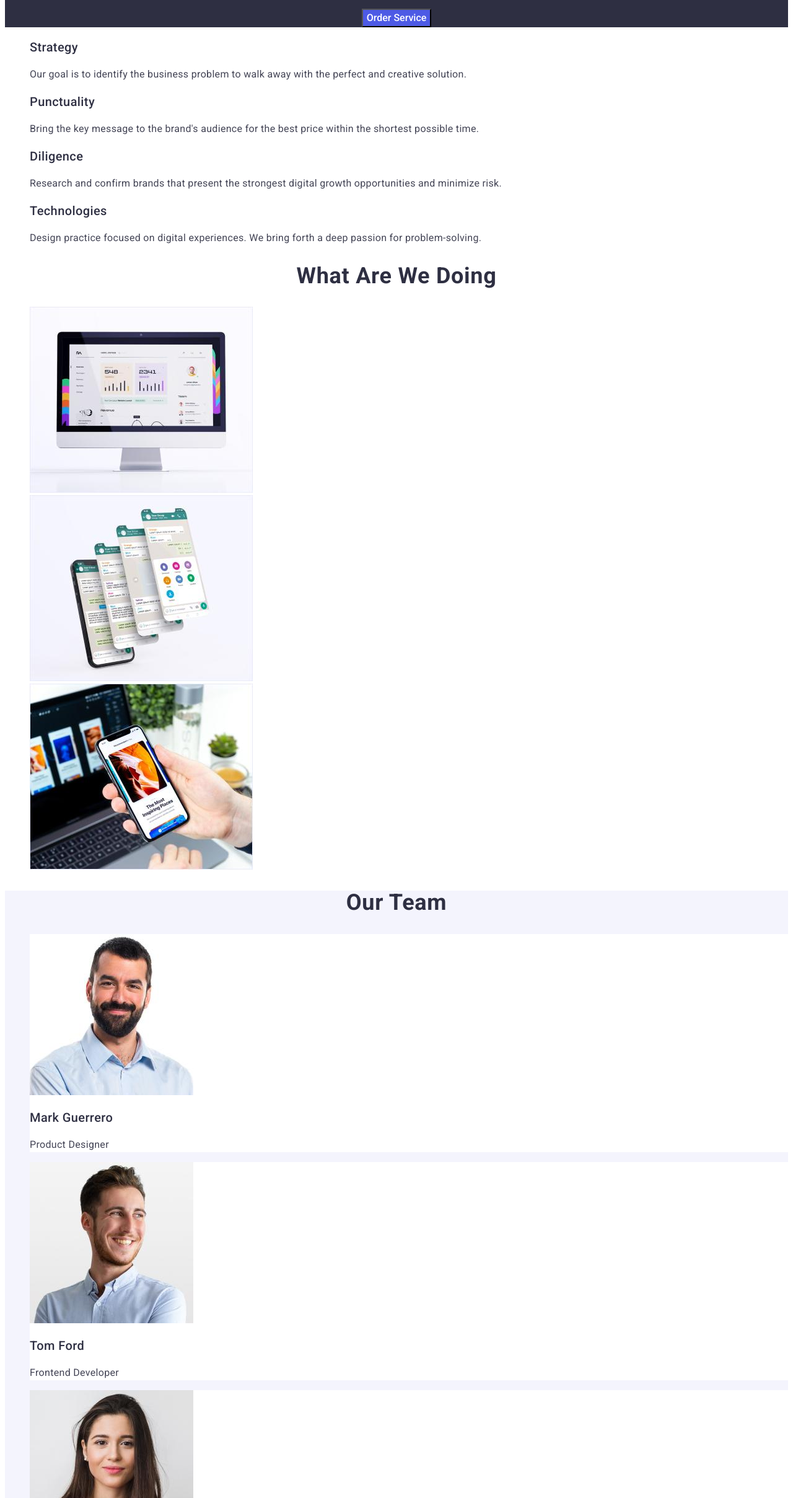
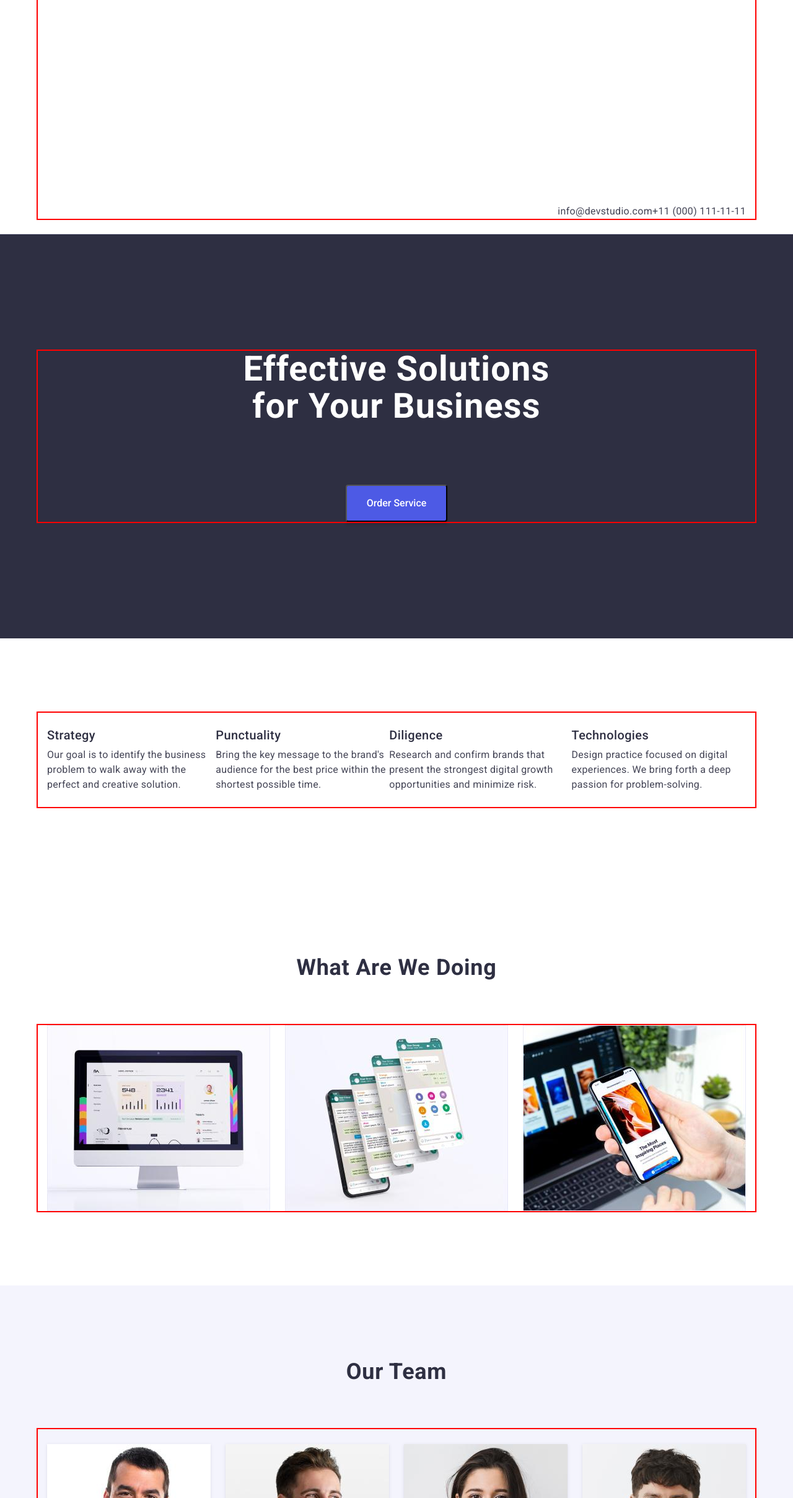
Before and after one commit to Alinapikalova/goit-markup-hw-03, a plain HTML site: page index.html in a window 1280 px wide. Shown: the part 383-2800 px from the top of the page at 62% size. Drawn offline with nearby package versions, Linux system fonts and the light colour scheme.

Commit message:
start new work with webstudio and portfolio
start new list work with
add new classes, margin, padding, border, add div with .container. Started add new flexes

```diff
--- a/css/styles.css
+++ b/css/styles.css
@@ -7,7 +7,36 @@
     --active-ocean: #404BBF;
     --back-cloud: #F4F4FD;
     --cornflower: #E7E9FC;
+    --outline-color: red;
+
   }
+html {
+    box-sizing: border-box;
+}
+*,
+*::before,
+*::after {
+    box-sizing: inherit;
+}
+  /* обнулили автоматичні маржин і падінг*/
+p,
+h1,
+h2,
+h3,
+h4,
+h5,
+h6 {
+    margin: 0;
+}
+ul {
+    margin: 0;
+    padding-left: 0;
+  }
+img {
+    display: block;
+    max-width: 100%;
+    height: auto;
+}
 .dots {
     list-style: none;
 }
@@ -20,6 +49,22 @@ body {
     font-family: 'Roboto', sans-serif;
     font-weight: 400;
 }
+.container {
+    max-width: 1158px;
+    padding: 0 15px;
+    margin: 0 auto;
+    outline: 2px solid var(--outline-color);
+}
+.page-header {
+    border-bottom: 1px solid var(--cornflower);
+    padding-top: 24px;
+    padding-bottom: 24px;
+    margin: 0 auto;
+}
+.wrap-header {
+    display: flex;
+    justify-content: flex-start;
+}
 .logo-header {
     color: var(--main-navy);
     font-family: 'Raleway', sans-serif;
@@ -28,6 +73,7 @@ body {
     line-height: 1.33;
     letter-spacing: 0.03em;
     text-transform: uppercase;
+    margin-bottom: 76px;
 }
 .accent {
     color: var(--logo-iris);
@@ -35,6 +81,7 @@ body {
 .site-nav {
     color: var(--main-navy);
     background-color: var(--main-white);
+    margin-bottom: 332px;
 }
 .nav-link {
     font-weight: 500;
@@ -42,6 +89,7 @@ body {
     line-height: 1.5;
     letter-spacing: 0.02em;
     color: var(--main-navy);
+    margin-bottom: 40px;
 
 }
 .nav-link:hover {
@@ -55,6 +103,12 @@ body {
     color: var(--text-slate);
     background-color: var(--main-white);
     font-style: normal;
+    margin-top: 332px;
+}
+.wrap-adress {
+    display: flex;
+    justify-content: flex-end;
+    align-items: center;
 }
 .contact-link {
     color: var(--text-slate);
@@ -62,6 +116,7 @@ body {
     font-size: 16px;
     line-height: 1.5;
     letter-spacing: 0.02em;
+    margin-bottom: 40px;
 }
 .contact-link:hover {
     color: var(--active-ocean);
@@ -73,12 +128,15 @@ body {
     background-color: var(--main-navy);
     color: var(--main-white);
     text-align: center;
+    padding-top: 188px;
+    padding-bottom: 188px;
 }
 .block-title {
     font-weight: 700;
     font-size: 56px;
     line-height: 1.07;
     letter-spacing: 0.02em;
+    margin-bottom: 48px;
 
 }
 .button {
@@ -89,6 +147,10 @@ body {
     font-size: 16px;
     line-height: 1.5;
     cursor: pointer;
+    margin-top: 48px;
+    padding: 16px 32px 16px 32px;
+    box-shadow: 0px 4px 4px rgba(0, 0, 0, 0.15);
+    border-radius: 4px;
 }
 .button:hover {
     color: var(--main-white);
@@ -113,18 +175,39 @@ body {
     clip-path: inset(100%);
     clip: rect(0 0 0 0);
     overflow: hidden;
-  }
-.title {
+}
+.block-specifics {
+    padding-top: 120px;
+    padding-bottom: 120px;
+}
+.wrap-specifics {
+    display: flex;
+    justify-content: space-between;
+}
+.specifics-card {
+    margin-bottom: 24px;
+    margin-top: 24px;
+}
+.title-specifics {
     font-weight: 500;
     font-size: 20px;
     line-height: 1.2;
     letter-spacing: 0.02em;
+    margin-bottom: 8px;
 }
-.text-element {
+.text-specifics {
     font-size: 16px;
     line-height: 1.5;
     letter-spacing: 0.02em;
     color: var(--text-slate);
+    margin-top: 8px;
+}
+.wrap-photos {
+    display: flex;
+    justify-content: space-between;
+}
+.item-photos {
+    width: 360px;
 }
 .title-section {
     font-weight: 700;
@@ -133,17 +216,52 @@ body {
     text-align: center;
     letter-spacing: 0.02em;
     text-transform: capitalize;
+    margin-bottom: 72px;
 }
 .team {
     background-color: var(--back-cloud);
+    padding-top: 120px;
+    margin-bottom: 0;
+
+}
+.wrap-team {
+    display: flex;
+    justify-content: space-between;
 }
 .team-card {
     color: var(--main-navy);
     background-color: var(--main-white);
+    width: 264px;
+    margin-top: 24px;
+    margin-bottom: 24px;
+    box-shadow: 0px 1px 6px rgba(46, 47, 66, 0.08), 0px 1px 1px rgba(46, 47, 66, 0.16), 0px 2px 1px rgba(46, 47, 66, 0.08);
+    border-radius: 0px 0px 4px 4px;
+}
+.card-content {
+    padding: 32px 16px 32px 16px;
+}
+.title-team {
+    font-weight: 500;
+    font-size: 20px;
+    line-height: 1.2;
+    letter-spacing: 0.02em;
+    margin-top: 32px;
+    margin-bottom: 8px;
+}
+
+.text-team {
+    font-size: 16px;
+    line-height: 1.5;
+    letter-spacing: 0.02em;
+    color: var(--text-slate);
+    margin-top: 8px;
+    padding-bottom: 32px;
 }
 .page-footer {
     background-color: var(--main-navy);
     color: var(--cornflower);
+    padding-top: 100px;
+    padding-bottom: 100px;
 }
 
 .logo-footer {
@@ -154,16 +272,26 @@ body {
     line-height: 1.67;
     letter-spacing: 0.03em;
     text-transform: uppercase;
+    margin-bottom: 16px;
 }
 .text-footer {
     font-size: 16px;
     line-height: 1.5;
     letter-spacing: 0.02em;
+    margin-top: 16px;
+    width: 264px;
 }
 
 
 /*--------------------PoRTFOLIO-----------------*/
-
+.portfolio {
+    padding-top: 96px;
+    padding-bottom: 120px;
+}
+.list-filters {
+    width: 586px;
+    margin-bottom: 72px;
+}
 .filters {
     font-family: inherit;
     font-weight: 500;
@@ -175,6 +303,10 @@ body {
     background-color: var(--back-cloud);
     cursor: pointer;
     border: 1px solid var(--cornflower);
+    border-radius: 4px;
+    margin-bottom: 24px;
+    padding-top: 12px;
+    padding-bottom: 12px;
 }
 .filters:hover {
     color: var(--main-white);
@@ -186,10 +318,20 @@ body {
 }
 .projects {
     color: var(--main-navy);
+    margin-top: 72px;
 
 }
 .project-card {
     background: var(--main-white);
+    width: 360px;
+    border: 1px solid var(--cornflower);
+    margin-bottom: 24px;
+}
+.project-card:nth-child(3n) {
+    margin-bottom: 0;
+}
+.project-content {
+    padding: 36px 0;
 }
 .project-title {
     font-weight: 500;
--- a/index.html
+++ b/index.html
@@ -6,79 +6,91 @@
     <meta name="viewport" content="width=device-width, initial-scale=1.0" />
     <title>Webstudio</title>
     <link href="https://fonts.googleapis.com/css2?family=Raleway:wght@800&family=Roboto:wght@400;500;700;900&display=swap"
-    rel="stylesheet">
+    rel="stylesheet"/>
+    <link rel="stylesheet" href="https://cdnjs.cloudflare.com/ajax/libs/modern-normalize/1.1.0/modern-normalize.min.css"
+    integrity="sha512-wpPYUAdjBVSE4KJnH1VR1HeZfpl1ub8YT/NKx4PuQ5NmX2tKuGu6U/JRp5y+Y8XG2tV+wKQpNHVUX03MfMFn9Q=="
+    crossorigin="anonymous"
+    referrerpolicy="no-referrer"
+    />
     <link rel="stylesheet" href="./css/styles.css">
   </head>
   <body>
-    <header>
-      <nav>
+    <header class="page-header">
+      <div class="container">
+        <nav class="wrap-header">
           <a href="./index.html" class="logo-header link"><span class="accent">Web</span>Studio</a>
-        <ul class="site-nav dots">
+          <ul class="site-nav wrap-header dots">
             <li><a href="./index.html" class="nav-link link">Studio</a></li>
             <li><a href="./portfolio.html" class="nav-link link">Portfolio</a></li>
             <li><a href="" class="nav-link link">Contacts</a></li>
           </ul>
         </nav>
         <address class="address">
-        <ul class="dots">
+          <ul class="wrap-adress dots">
               <li><a href="mailto:info@devstudio.com" class="contact-link link">info@devstudio.com</a></li>
               <li><a href="tel:+110001111111" class="contact-link link">+11 (000) 111-11-11</a></li>
           </ul>
         </address>
+      </div>
     </header>
     <main>
       <section class="block">
-        <h1 class="block-title">Effective Solutions <br> for Your Business</h1>
+        <div class="container">
+          <h1 class="block-title">Effective Solutions <br/> for Your Business</h1>
           <button type="button" class="button">Order Service</button>
+        </div>
       </section>
-      <section>
+      <section class="block-specifics">
         <h2 class="visually-hidden">specifics</h2>
-        <ul class="dots">
-          <li>
-            <h3 class="title">Strategy</h3>
-            <p class="text-element">
+        <div class="container">
+          <ul class="wrap-specifics dots">
+            <li class="specifics-card">
+              <h3 class="title-specifics">Strategy</h3>
+              <p class="text-specifics">
                   Our goal is to identify the business
                   problem to walk away with the perfect and creative solution.
               </p>
             </li>
-          <li>
-            <h3 class="title">Punctuality</h3>
-            <p class="text-element">
+            <li class="specifics-card">
+              <h3 class="title-specifics">Punctuality</h3>
+              <p class="text-specifics">
                   Bring the key message to the brand's audience for the best price within the shortest possible time.
               </p>
             </li>
-          <li>
-            <h3 class="title">Diligence</h3>
-            <p class="text-element">
+            <li class="specifics-card">
+              <h3 class="title-specifics">Diligence</h3>
+              <p class="text-specifics">
                   Research and confirm brands that present the strongest digital growth opportunities and minimize risk.
               </p>
             </li>
-          <li>
-            <h3 class="title">Technologies</h3>
-            <p class="text-element">
+            <li class="specifics-card">
+              <h3 class="title-specifics">Technologies</h3>
+              <p class="text-specifics">
                   Design practice focused on digital experiences. We bring forth a deep passion for problem-solving.
               </p>
             </li>
           </ul>
+        </div>
       </section>
-      <section>
+      <section class="block-specifics">
         <h2 class="title-section">What are we doing</h2>
-        <ul class="dots">
-          <li>
+        <div class="container">
+          <ul class="wrap-photos dots">
+            <li class="item-photos">
               <img
                 src="./images/img1.jpg"
                 alt="Foto 1"
                 width="360"
               />
             </li>
-          <li>
+            <li class="item-photos">
               <img
                 src="./images/img2.jpg"
                 alt="Foto 2"
                 width="360"
               />
             </li>
-          <li>
+            <li class="item-photos">
               <img
                 src="./images/img3.jpg"
                 alt="Foto 3"
@@ -86,18 +98,22 @@
               />
             </li>
           </ul>
+        </div>
       </section>
       <section class="team">
         <h2 class="title-section">Our Team</h2>
-        <ul class="dots">
+        <div class="container">
+          <ul class="wrap-team dots">
             <li class="team-card">
               <img
                 src="./images/imga.jpg"
                 alt="Foto Mark Guerrero"
                 width="264"
               />
-            <h3 class="title">Mark Guerrero</h3>
-            <p class="text-element">Product Designer</p>
+              <div class="card-content">
+                <h3 class="title-team">Mark Guerrero</h3>
+                <p class="text-team">Product Designer</p>
+              </div>
             </li>
             <li class="team-card">
               <img
@@ -105,8 +121,10 @@
                 alt="Foto Tom Ford"
                 width="264"
               />
-            <h3 class="title">Tom Ford</h3>
-            <p class="text-element">Frontend Developer</p>
+              <div class="card-content">
+                <h3 class="title-team">Tom Ford</h3>
+                <p class="text-team">Frontend Developer</p>
+              </div>
             </li>
             <li class="team-card">
               <img
@@ -114,26 +132,33 @@
                 alt="Foto Camila Garcia"
                 width="264"
               />
-            <h3 class="title">Camila Garcia</h3>
-            <p class="text-element">Marketing</p>
+              <div class="card-content">
+                <h3 class="title-team">Camila Garcia</h3>
+                <p class="text-team">Marketing</p>
+              </div>
             </li>
-          <li class="team-card">
+            <div class="team-card">
               <img
                 src="./images/imgd.jpg"
                 alt="Foto Daniel Wilson"
                 width="264"
               />
-            <h3 class="title">Daniel Wilson</h3>
-            <p class="text-element">UI Designer</p>
+              <div class="card-content">
+                <h3 class="title-team">Daniel Wilson</h3>
+                <p class="text-team">UI Designer</p>
+              </div>
             </li>
           </ul>
+        </div>
       </section>
     </main>
     <footer class="page-footer">
+      <div class="container">
         <a href="./index.html" class="logo-footer link"><span class="accent">Web</span>Studio</a>
         <p class="text-footer">
           Increase the flow of customers and sales for your business with digital marketing & growth solutions.
           </p>
+      </div>
     </footer>
   </body>
 </html>
```
Also changed, not shown: portfolio.html (+33 -4 lines). Lines whose indentation alone changed are shown as unchanged.
